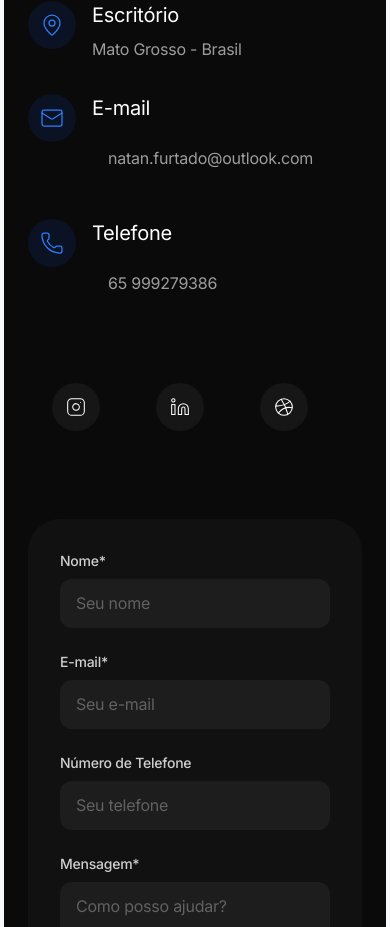
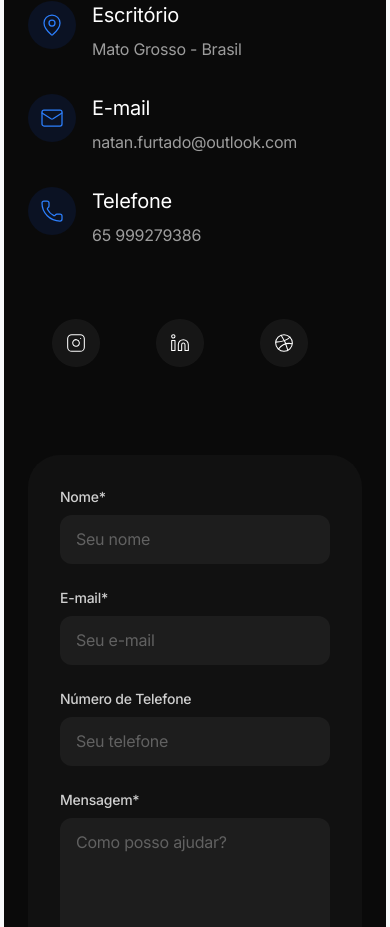
Before and after one commit to Naph-n/Porfolio-Natan-Ferreira, a React (Vite) app: page / in a window 390 px wide. Shown: the part 10240-11167 px from the top of the page. Built offline with nearby package versions, Linux system fonts and the light colour scheme.

Commit message:
feat(contact): Use standard links for contact info
Replace custom MagneticText component with standard `<a>` tags for email and phone links in the Contact section. This simplifies the implementation and ensures better accessibility.

```diff
--- a/src/components/Contact.tsx
+++ b/src/components/Contact.tsx
@@ -100,9 +100,9 @@ export function Contact() {
                 </div>
                 <div>
                   <h4 className="mb-2 font-display text-xl font-normal text-white">{t('contact.email')}</h4>
-                  <MagneticText href="mailto:natan.furtado@outlook.com" className="text-white/60 hover:text-blue-500">
+                  <a href="mailto:natan.furtado@outlook.com" className="text-white/60">
                     natan.furtado@outlook.com
-                  </MagneticText>
+                  </a>
                 </div>
               </div>
 
@@ -112,9 +112,9 @@ export function Contact() {
                 </div>
                 <div>
                   <h4 className="mb-2 font-display text-xl font-normal text-white">{t('contact.phone')}</h4>
-                  <MagneticText href="tel:65999279386" className="text-white/60 hover:text-blue-500">
+                  <a href="tel:65999279386" className="text-white/60">
                     65 999279386
-                  </MagneticText>
+                  </a>
                 </div>
               </div>
 
```
